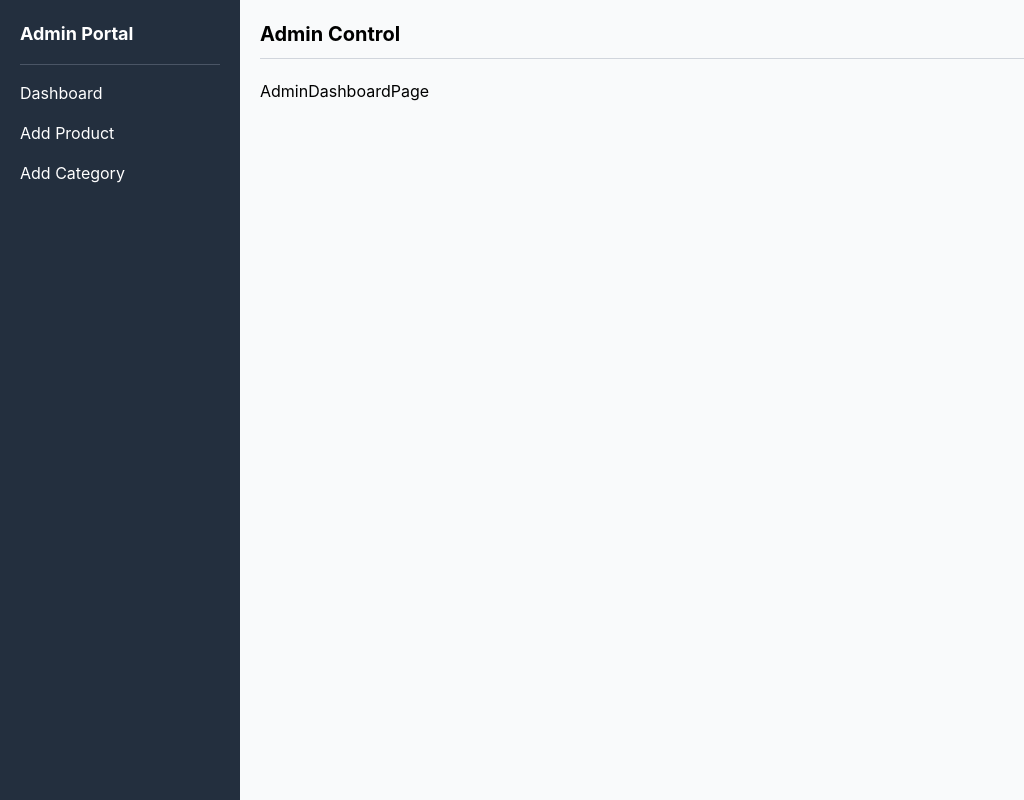
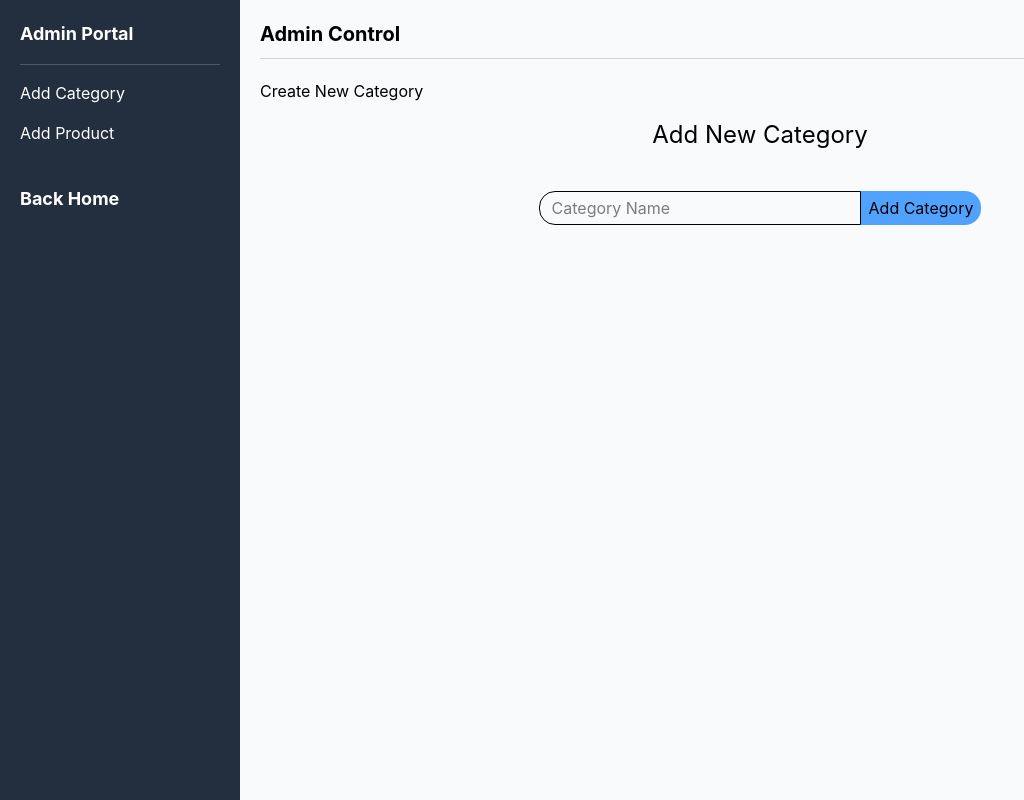
Before and after one commit to tarunparmar3240-ship-it/amazon-clone, a React (Vite) app: page /admin in a window 1280 px wide. Shown: the whole page, without its empty margins (0-1024 px from the left). Built offline with nearby package versions, Linux system fonts and the light colour scheme.

Commit message:
updated code

```diff
--- a/src/App.jsx
+++ b/src/App.jsx
@@ -1,11 +1,19 @@
 import "./App.css";
-import Navbar from "./Component/Navbar/Navbar";
+// import Navbar from "./Component/Navbar/Navbar";
+import AdminLayout from "./Layout/AdminLayout/AdminLayout";
 import MainLayout from "./Layout/MainLayout/MainLayout";
+
+//Home Aur Admin ke child pages (dummay Component for exapmle)
+import HomePage from "./Pages/Customer/HomePage/HomePage";
+import CreateCategory from "./Component/CreateCategory/CreateCategory";
+import CreateProduct from "./Component/Product/CreateProduct/CreateProduct";
+import router from './Routes/AppRouter'; //Approuter se configured router import kar rahe hain
 
 function App() {
   return (
     <>
-    <MainLayout />
+    {/* RouterProvider pure application ko URL ke hisab se render karega */}
+    <RouterProvider router={router} />
     </>
   );
 }
--- a/src/Component/CreateCategory/CreateCategory.jsx
+++ b/src/Component/CreateCategory/CreateCategory.jsx
@@ -25,16 +25,17 @@ const CreateCategory = () => {
 
   return (
     <div className="p-4 mb-6">
-      <h3>Add New Category</h3>
-      <form onSubmit={handleSubmit}>
+      <h3 className=" text-center text-2xl">Add New Category</h3>
+      <form onSubmit={handleSubmit} className="text-center mt-10">
         <input
           type="text"
           placeholder="Category Name"
           value={name}
           onChange={(e) => setName(e.target.value)}
           required
+          className="text-md border pr-15 rounded-l-2xl py-1 pl-3"
         />
-        <button type="submit" className="ml-3">
+        <button type="submit" className="bg-blue-400 text-md px-2 py-[4.8px] rounded-r-2xl">
           Add Category
         </button>
       </form>
--- a/src/Component/Navbar/NavbarBanner/NavbarBanner.jsx
+++ b/src/Component/Navbar/NavbarBanner/NavbarBanner.jsx
@@ -1,9 +1,10 @@
-import React from 'react'
+import React from "react";
 import { IoMdMenu } from "react-icons/io";
+import { Link } from "react-router-dom";
 
 const NavbarBanner = () => {
   const bannerItems = [
-    'Fresh',
+    "Fresh",
     "Prime Video",
     "Sell",
     "Keep Shopping for",
@@ -14,27 +15,32 @@ const NavbarBanner = () => {
     "Prime",
     "Mobiles",
     "Gift Cards",
-  ]
+  ];
 
   return (
-    <div className='w-full bg-[#232f3e] text-white items-center justify-start hidden lg:flex gap-5 px-4 py-1.5'>
-      <div className='flex items-center gap-1'>
-        <IoMdMenu className='text-2xl' />
-        <span className='font-bold text-sm'>All</span>
+    <div className="w-full bg-[#232f3e] text-white items-center justify-start hidden lg:flex gap-5 px-4 py-1.5">
+      <div className="flex items-center gap-1">
+        <IoMdMenu className="text-2xl" />
+        <span className="font-bold text-sm">All</span>
       </div>
-      <div className='flex gap-4'>
-        {
-          bannerItems.map((item, index) => (
-            <p
-            className='cursor-pointer font-semibold text-sm border border-transparent hover:border-white p-1 rounded transition-all duration-150'
-            key={index}>
-              {item}
-            </p>
-          ))
-        }
+      <div className="flex gap-4">
+        {bannerItems.map((item, index) => (
+          <p
+            className="cursor-pointer font-semibold text-sm border border-transparent hover:border-white p-1 rounded transition-all duration-150"
+            key={index}
+          >
+            {item}
+          </p>
+        ))}
       </div>
+
+      <button className="mx-40">
+        <Link to='/admin' className="text-xl bg-blue-500 px-4 rounded-2xl">
+          Admin
+        </Link>
+      </button>
     </div>
-  )
-}
+  );
+};
 
-export default NavbarBanner
+export default NavbarBanner;
--- a/src/Component/Product/CreateProduct/CreateProduct.jsx
+++ b/src/Component/Product/CreateProduct/CreateProduct.jsx
@@ -69,13 +69,15 @@ const CreateProduct = () => {
   };
 
   return (
-    <div className="max-w-125 my-5 mx-auto p-5">
-      <h2>Add New Product</h2>
+    <div className="max-w-125 my-2 mx-auto p-5">
+      <h2 className="text-center text-2xl font-semibold mb-8">
+        Add New Product
+      </h2>
       {error && <p className="text-red-400">{error}</p>}
       {successMessage && <p className="text-red-400">{successMessage}</p>}
 
       <form onSubmit={handleSubmit}>
-        <div className="mb-2">
+        <div className="mb-4">
           <label>Product Name:</label>
           <input
             type="text"
@@ -83,22 +85,22 @@ const CreateProduct = () => {
             value={formData.name}
             onChange={handleChange}
             required
-            className="w-100 p-2"
+            className="w-100 p-2 border"
           />
         </div>
 
-        <div className="mb-10">
+        <div className="mb-4">
           <label>Description:</label>
           <textarea
             name="description"
             value={formData.description}
             onChange={handleChange}
             required
-            className="w-100 p-2"
+            className="w-100 p-2 border"
           />
         </div>
 
-        <div style={{ marginBottom: "10px" }}>
+        <div className="mb-4 flex flex-col">
           <label>Price:</label>
           <input
             type="number"
@@ -106,11 +108,11 @@ const CreateProduct = () => {
             value={formData.price}
             onChange={handleChange}
             required
-            className="w-100 p-2"
+            className="w-100 p-2 border"
           />
         </div>
 
-        <div style={{ marginBottom: "10px" }}>
+        <div className="mb-2 flex flex-col">
           <label>Stock:</label>
           <input
             type="number"
@@ -118,18 +120,18 @@ const CreateProduct = () => {
             value={formData.stock}
             onChange={handleChange}
             required
-            className="w-100 p-2"
+            className="w-100 p-2 border"
           />
         </div>
 
-        <div style={{ marginBottom: "10px" }}>
+        <div className="mb-2">
           <label>Select Category:</label>
           <select
             name="category"
             value={formData.category}
             onChange={handleChange}
             required
-            className="w-100 p-2"
+            className="w-100 p-2 border"
           >
             <option value="">-- Choose Category --</option>
             {categories.map((cat) => (
@@ -154,7 +156,7 @@ const CreateProduct = () => {
         <button
           type="submit"
           disabled={loading}
-          className="w-100 p-2 bg-[#28a745] text-white"
+          className="w-100 p-2 bg-[#28a745] text-white rounded-2xl"
         >
           {loading ? "Adding Product..." : "Add Product"}
         </button>
--- a/src/Layout/AdminLayout/AdminLayout.jsx
+++ b/src/Layout/AdminLayout/AdminLayout.jsx
@@ -1,5 +1,5 @@
-import React from 'react'
-import { Outlet } from 'react-router-dom';
+import React from "react";
+import { Link, Outlet } from "react-router-dom";
 
 const AdminLayout = () => {
   return (
@@ -9,10 +9,17 @@ const AdminLayout = () => {
         <h3 className="text-lg font-bold">Admin Portal</h3>
         <hr className="my-4 border-gray-600" />
         <ul className="space-y-4">
-          <li className="cursor-pointer hover:text-amber-400">Dashboard</li>
-          <li className="cursor-pointer hover:text-amber-400">Add Product</li>
-          <li className="cursor-pointer hover:text-amber-400">Add Category</li>
+          <li className="cursor-pointer hover:text-amber-400">
+            <Link to="/admin">Add Category </Link>
+          </li>
+          <li className="cursor-pointer hover:text-amber-400">
+            <Link to="/admin/add-product">Add Product</Link>
+          </li>
         </ul>
+
+        <Link to="/">
+          <button className="text-lg font-bold my-10">Back Home</button>
+        </Link>
       </aside>
 
       {/* Dynamic Admin Content Slot */}
--- a/src/Pages/Admin/AdminDashboardPage/AdminDashboardPage.jsx
+++ /dev/null
@@ -1,9 +0,0 @@
-import React from 'react'
-
-const AdminDashboardPage = () => {
-  return (
-    <div>AdminDashboardPage</div>
-  )
-}
-
-export default AdminDashboardPage
--- a/src/Routes/AppRouter.jsx
+++ b/src/Routes/AppRouter.jsx
@@ -12,7 +12,6 @@ import NotFoundPage from "../Component/NotFoundPage/NotFoundPage.jsx";
 
 // Admin Pages Import
 // import AdminDashboardPage from "../Pages/Admin/AdminDashboardPage";
-import AdminDashboardPage from "../Pages/Admin/AdminDashboardPage/AdminDashboardPage.jsx";
 import AddProductPage from "../Pages/Admin/AddProductPage/AddProductPage.jsx";
 import AddCategoryPage from "../Pages/Admin/AddCategoryPage/AddCategoryPage.jsx";
 import CartProduct from "../Component/CartProduct/CartProduct.jsx";
@@ -28,7 +27,7 @@ const router = createBrowserRouter([
         element: <HomePage />,
       },
       {
-        path: "/product/:id", //URL -> Dynamic ID route
+        path: "/product/:id", //Dynamic ID route
         element: <ProductDetailPage />,
       },
       {
@@ -47,16 +46,12 @@ const router = createBrowserRouter([
     element: <AdminLayout />,
     children: [
       {
-        index: true, //URL: "/admin" hone pardashboard khulega
-        element: <AdminDashboardPage />,
+        index: true,
+        element: <AddCategoryPage />,
       },
       {
-        path: "add-product", //URL: "/admin/add-product"
+        path: 'add-product',
         element: <AddProductPage />,
-      },
-      {
-        path: "add-category", //URL: "/admin/add-category"
-        element: <AddCategoryPage />,
       },
     ],
   },
```
